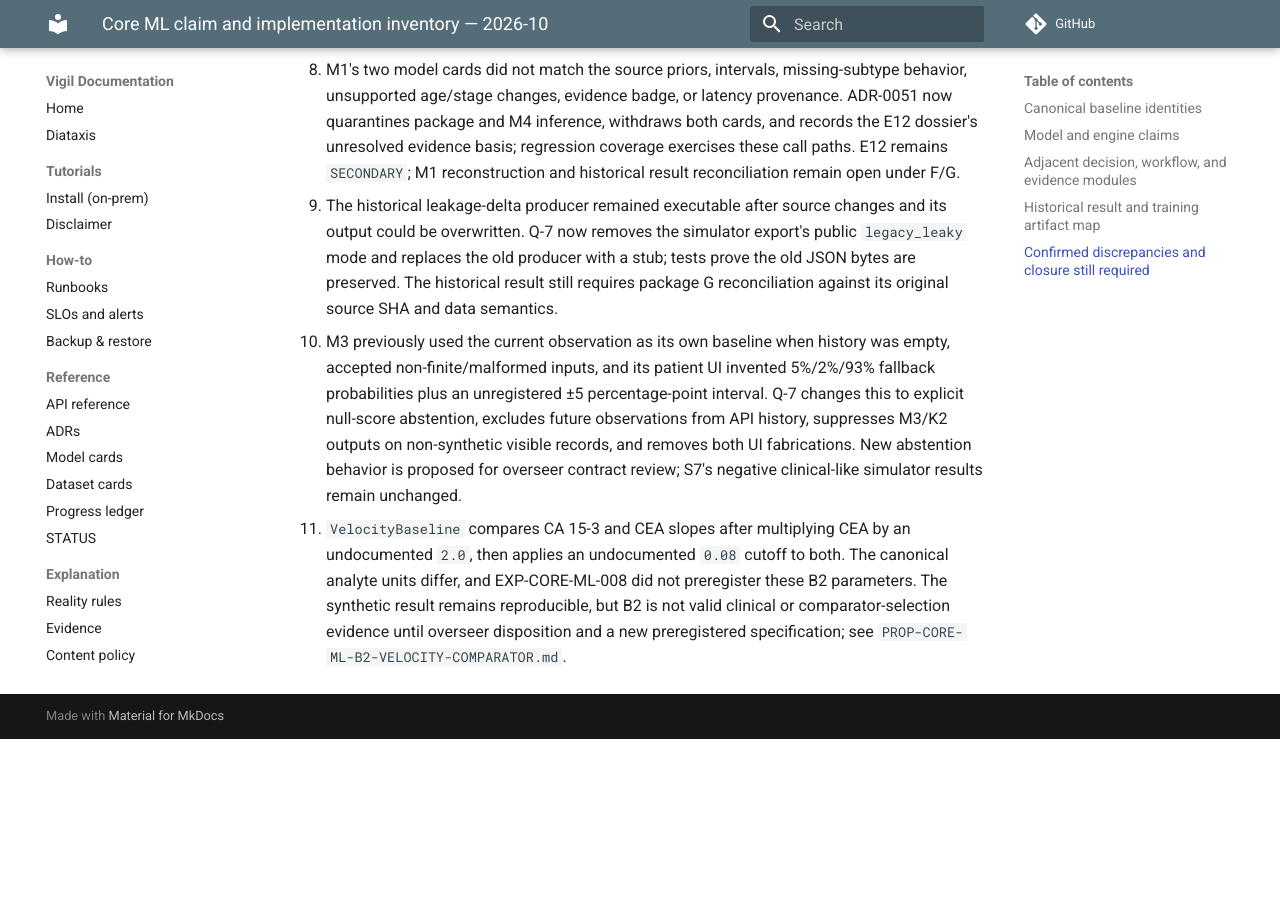
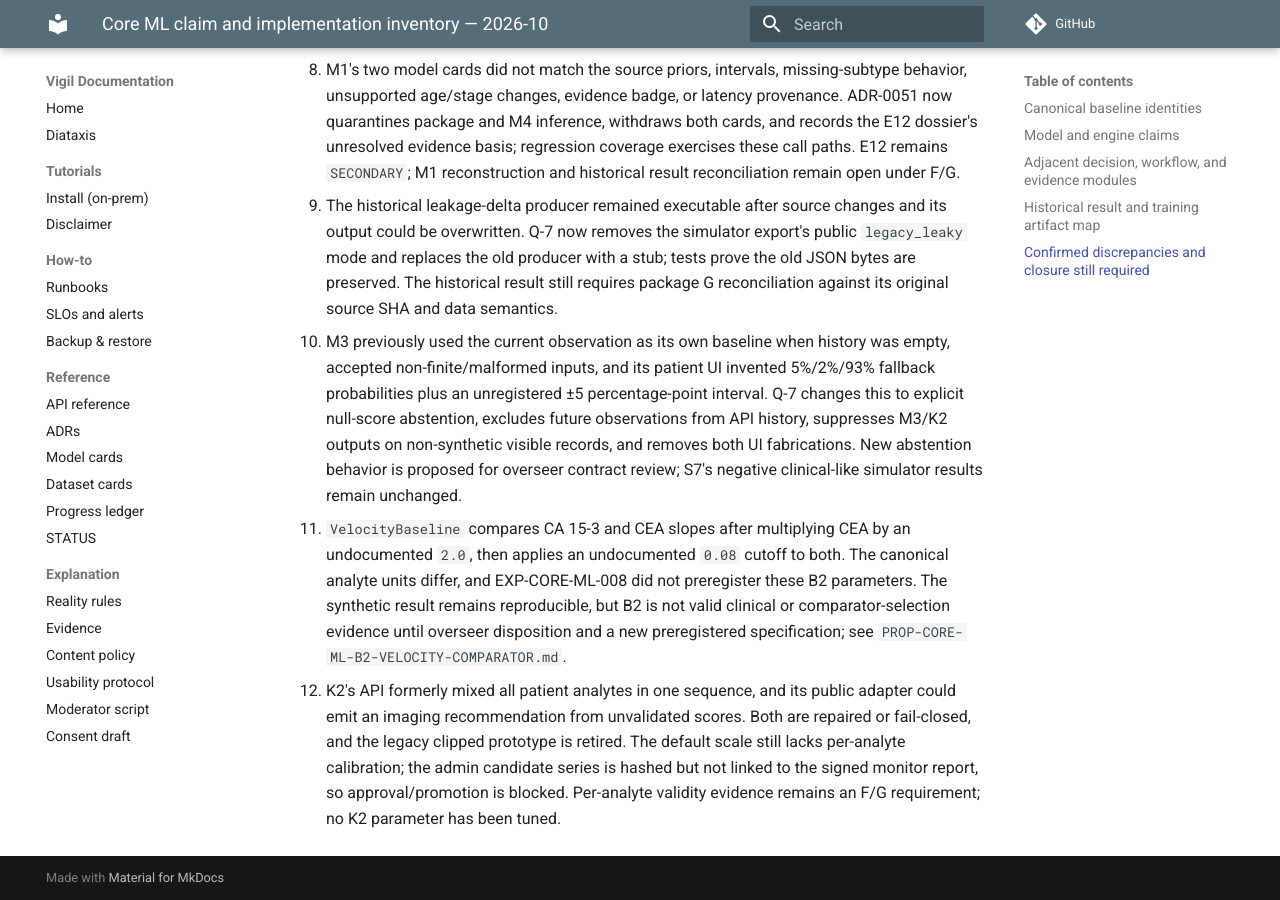
Before and after one commit to gasthecreator/vigil, an MkDocs documentation site: the page built from docs/audits/CORE-ML-CLAIMS-INVENTORY-2026-10.md, in a window 1280 px wide and 900 px high, scrolled down 9053 px. Built offline with MkDocs 1.6.1 and Material for MkDocs 9.7.7, drawn with Linux system fonts in a browser that asks for light colours; comment, search, counter and statistics services are not loaded; before the commit the page ends 9792 px from its top, so only the background shows below that; some of the changed text lies outside the part shown.

Commit message:
docs(ml): record K2 audit findings and gates

```diff
--- a/docs/audits/CORE-ML-CLAIMS-INVENTORY-2026-10.md
+++ b/docs/audits/CORE-ML-CLAIMS-INVENTORY-2026-10.md
@@ -20,7 +20,7 @@
 | ID | Source / route / registry record | Claim status and evidence pointer |
 |---|---|---|
 | K1 | `vigil_ml/k1.py`; `kinetic_k1.py` compatibility shim; trained safetensors; not in exportable-model registry | Research-only. EXP-K1-001–003 are retracted. EXP-K1-004 is valid only for its registered synthetic parameter and marker-forecast estimands; transfer lost to both marker baselines in all nine generator/seed comparisons. Recurrence output fails closed. The unchanged K1 v2 acceptance suite currently reports 3 passed and 1 expected xfail after Q-7 fixed a same-permutation bug in the shuffled-pair negative control; the amortized coverage boundary remains unresolved (39/40 against 0.97). Neural artifact loaders verify the committed manifest digest/metadata and assumptions hash, but not training provenance or posterior validity. The frozen trainer now refuses to overwrite EXP-K1-004 outputs; reproducibility remains unresolved under `PROP-K1-REPRODUCTION-ACCESS.md`. See `docs/models/MODEL-CARD-K1.md`, `experiments/EXP-K1-004/`, `PROP-K1-ACCEPTANCE-BOUNDARIES.md`, S-001–S-003/S-010. |
-| K2 | `vigil_ml/k2.py`; versioned `vigil_ml/models/k2_research_config_v1.json`; legacy `sequential_k2.py`; API observation state; `apps/api/vigil_api/model_governance.py`; governance candidate `K2-SHADOW-1` | Patient-level Ville guarantee not established; S2 reports/results retracted. Invalid parameters and measurements fail closed; repeated same-day samples are allowed; out-of-order direct updates are rejected. API replays same-analyte history in specimen-time order and stores per-analyte state. Historical defaults are centralized and source/effective-setting hashes are recorded, but the fixed scale has no per-analyte calibration evidence. The public risk-score adapter and legacy clipped prototype/benchmark constructors fail closed. Candidate evaluations hash request series and cannot be approved or promoted because those series are not bound to the signed monitor report. No product call sites were found for the disabled score paths. Focused tests are `packages/vigil-ml/tests/test_k2_input_contract.py`, `packages/vigil-ml/tests/test_k2_legacy_quarantine.py`, `apps/api/tests/test_detector_helpers.py`, and `apps/api/tests/test_observation_ingestion.py`; empirical acceptance is overseer-owned and does not prove validity. See S-018 and `docs/models/MODEL-CARD-K2.md`. |
+| K2 | `vigil_ml/k2.py`; versioned `vigil_ml/models/k2_research_config_v1.json`; legacy `sequential_k2.py`; API observation state; `apps/api/vigil_api/model_governance.py`; governance candidate `K2-SHADOW-1` | Patient-level Ville guarantee not established; S2 reports/results retracted. Invalid parameters and measurements fail closed; repeated same-day samples are allowed; out-of-order direct updates are rejected. API replays same-analyte history in specimen-time order and stores per-analyte state. Historical defaults are centralized and source/effective-setting hashes are recorded, but the fixed scale has no per-analyte calibration evidence. The public risk-score adapter and legacy clipped prototype/benchmark constructors fail closed. Candidate evaluations hash request series and cannot be approved or promoted because those series are not bound to the signed monitor report. No product call sites were found for the disabled score paths. Focused tests are `packages/vigil-ml/tests/test_k2_input_contract.py`, `packages/vigil-ml/tests/test_k2_legacy_quarantine.py`, `apps/api/tests/test_detector_helpers.py`, `apps/api/tests/test_model_governance.py`, and `apps/api/tests/test_observation_ingestion.py`; empirical acceptance is overseer-owned and does not prove validity. See S-018 and `docs/models/MODEL-CARD-K2.md`. |
 | K3 | `vigil_ml/joint_model.py::BayesianJointModelK3` and `FastLandmarkJointModel` | Bayesian joint-model implementation is now fail-closed under ADR-0049; prior likelihood/diagnostics were not the registered patient-grouped competing-risk model. Fast path is now canonically named `LandmarkLogisticResearchBaseline`; `FastLandmarkJointModel` remains an import alias for frozen-source compatibility. The canonical class has no horizon argument; only its legacy compatibility wrapper accepts the ignored historical parameter. The old K3 card and aggregate benchmark report carry explicit retraction notices. Legacy S1/S9/BENCHMARK_REPORT values are not selection evidence. See `CORE-ML-AUDIT-2026-10.md`, S-008, `PROP-K3-JOINT-MODEL-REIMPLEMENTATION.md`; package E remains open. |
 | K4 | `vigil_ml/k4.py`; absent from production/ensemble | EXP-K4-001 is synthetic and records failed pretraining/model/scale criteria; claim not earned. Old hard-coded S4 and old K4_DeepZoo S9 row retracted. See S-004, ADR-0025, card and experiment. |
 | K5 | `vigil_ml/k5.py`; absent from production | EXP-K5-001 synthetic; primary criterion failed and intervals under-cover in misspecified cells. Old hand-offset S5/v1 is retracted. No benefit claim. See S-009, ADR-0024, card and experiment. |
@@ -80,3 +80,4 @@
 9. The historical leakage-delta producer remained executable after source changes and its output could be overwritten. Q-7 now removes the simulator export's public `legacy_leaky` mode and replaces the old producer with a stub; tests prove the old JSON bytes are preserved. The historical result still requires package G reconciliation against its original source SHA and data semantics.
 10. M3 previously used the current observation as its own baseline when history was empty, accepted non-finite/malformed inputs, and its patient UI invented 5%/2%/93% fallback probabilities plus an unregistered ±5 percentage-point interval. Q-7 changes this to explicit null-score abstention, excludes future observations from API history, suppresses M3/K2 outputs on non-synthetic visible records, and removes both UI fabrications. New abstention behavior is proposed for overseer contract review; S7's negative clinical-like simulator results remain unchanged.
 10. `VelocityBaseline` compares CA 15-3 and CEA slopes after multiplying CEA by an undocumented `2.0`, then applies an undocumented `0.08` cutoff to both. The canonical analyte units differ, and EXP-CORE-ML-008 did not preregister these B2 parameters. The synthetic result remains reproducible, but B2 is not valid clinical or comparator-selection evidence until overseer disposition and a new preregistered specification; see `PROP-CORE-ML-B2-VELOCITY-COMPARATOR.md`.
+11. K2's API formerly mixed all patient analytes in one sequence, and its public adapter could emit an imaging recommendation from unvalidated scores. Both are repaired or fail-closed, and the legacy clipped prototype is retired. The default scale still lacks per-analyte calibration; the admin candidate series is hashed but not linked to the signed monitor report, so approval/promotion is blocked. Per-analyte validity evidence remains an F/G requirement; no K2 parameter has been tuned.
```
